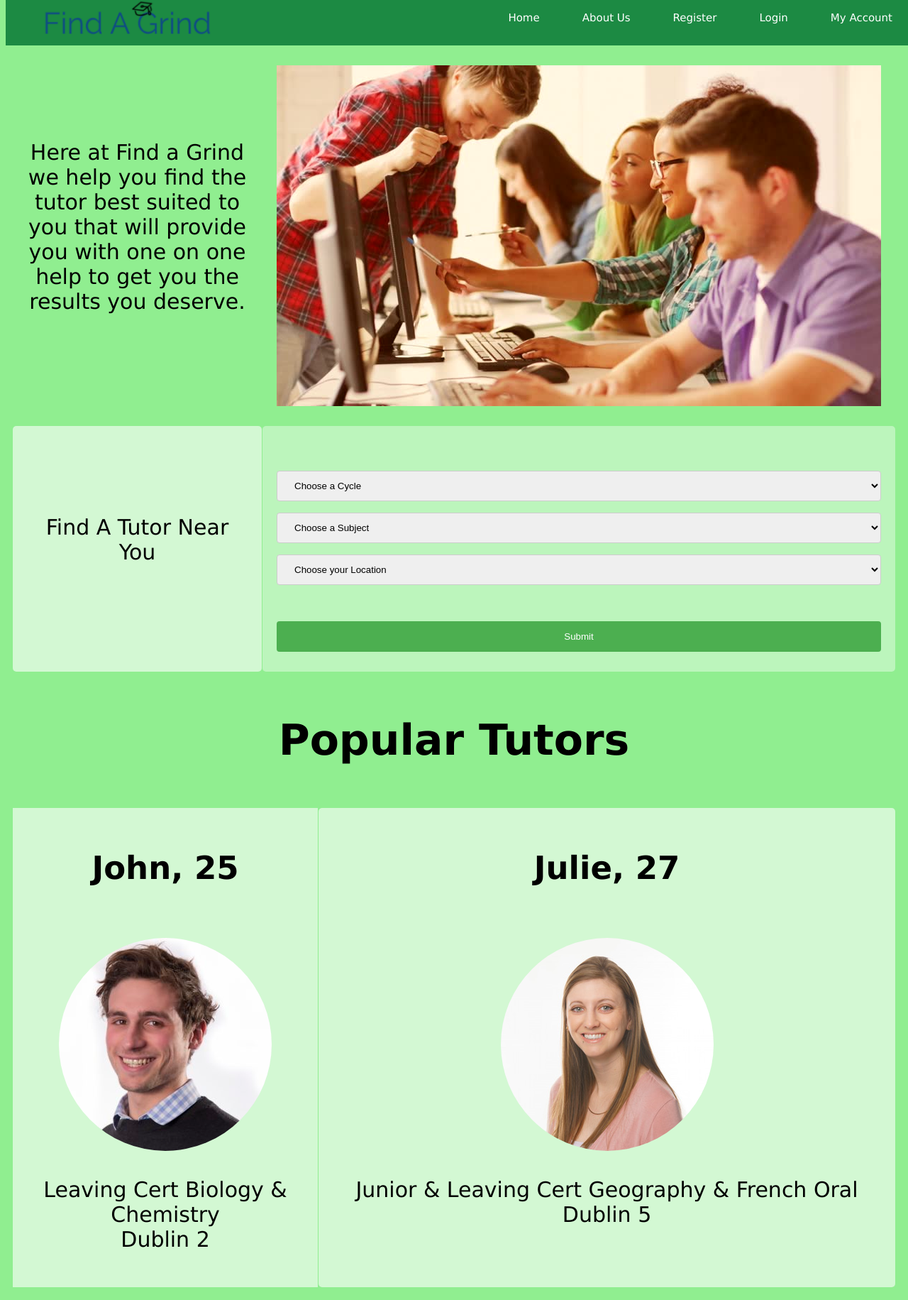
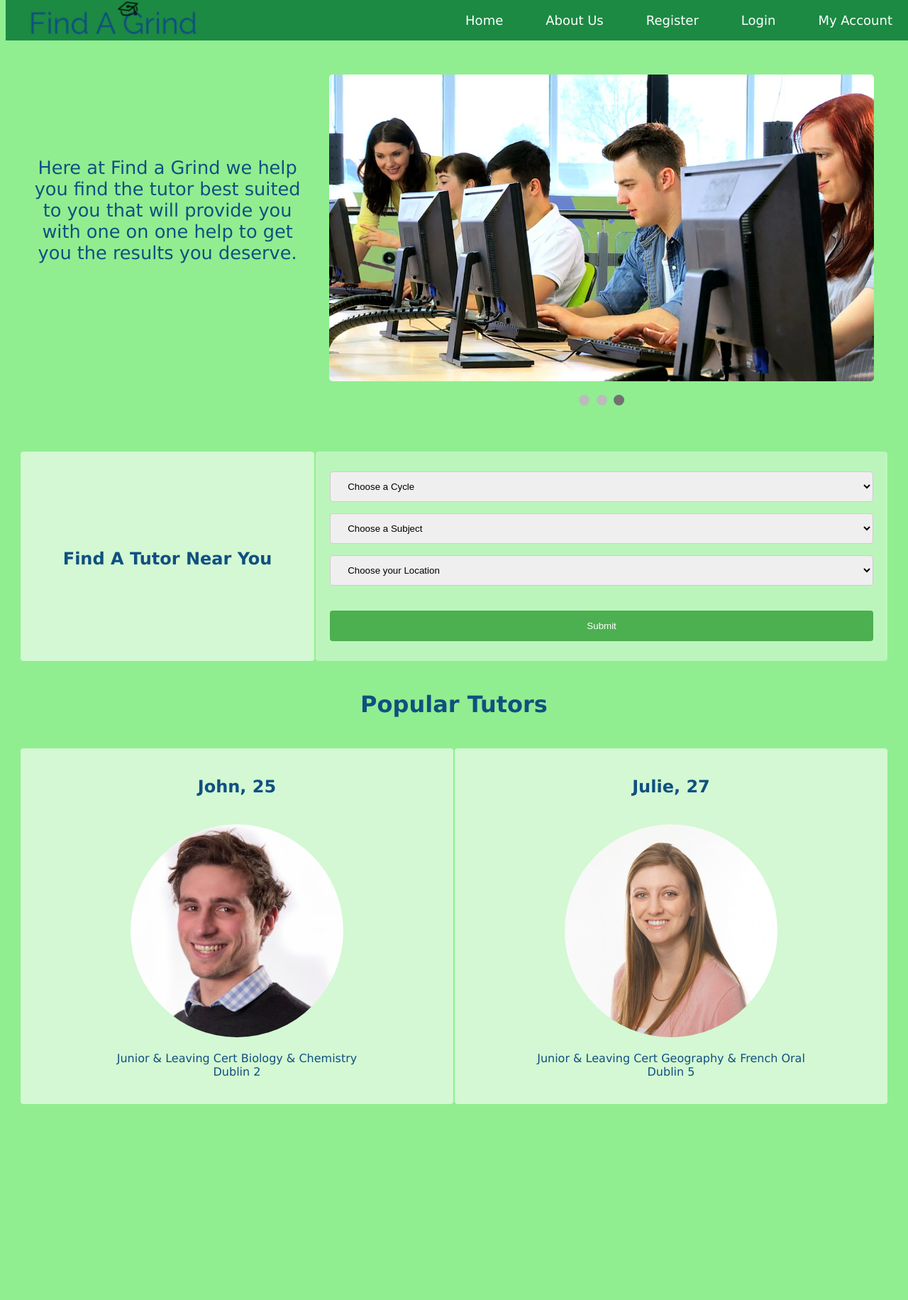
Before and after one commit to AtteKarppinen/GrindTutorServices, a PHP site: page / in a window 1280 px wide. Shown: the whole page at 71% size. After the commit the page ends 1555 px from the top, so only its background shows below. Run offline with PHP 8.4, Linux system fonts and the light colour scheme.

Commit message:
Merge Front-End Into Dev

```diff
--- a/Front-End/design.css
+++ b/Front-End/design.css
@@ -1,101 +1,201 @@
 body {
 	background-color: lightgreen;
+	font-family: "Lucida Grande", sans-serif;
+	color: rgb(16, 80, 128);
 }
 
 /* -----------------Navigation Bar ---------------------*/
 
-ul {
-	list-style-type: none;
-	margin: 0;
-	padding: 0;
+#navbar {
 	overflow: hidden;
 	background-color: rgb(28, 138, 67);
+	/* Make navbar to be on top of everything */
 	position: fixed;
+	z-index: 1000;
+	height: 57px;
+	width: 100%;
 	top: 0;
-	width: 100%;
-	display:inline-block;
 }
 
-li {
-	float: right;
-	font-family: "Lucida Grande", sans-serif;
-}
-
-li a {
-	display: block;
+#navbar a {
+	float: left;
 	color: white;
 	text-align: center;
 	padding: 16px 30px;
 	text-decoration: none;
+	font-size: 18px;
+	line-height: 25px;
 }
 
-li a:hover {
+#navbar #logo {
+	height: 60px;
+	padding-left: 30px;
+}
+
+#navbar a:hover {
   background-color: lightgreen;
   color: rgb(15, 77, 131);
 }
 
-#navbar #logo {
-	height: 60px;
-	padding-left: 50px;
+#navbar-right {
+	float: right;
 }
 
-/* Home Page */
+/* ---------------------Home Page----------------------- */
 
-.item1 {
-	grid-area: description;
-	font-family: "Lucida Grande", sans-serif;
+.container {
+	padding: 20px;
 }
-.item2 { grid-area: image; }
-.item3 {
-	grid-area: title;
+
+.row:after {
+	content: "";
+    display: table;
+    clear: both
+}
+
+.leftSideTop {
+	float: left;
+	width: 34%;
+	padding: 20px;
+	text-align: center;
+	font-size: 2vw;
+}
+
+.rightSideTop {
+	float: left;
+	width: 66%;
+	padding: 20px;
+}
+
+.leftSideMiddle {
+	float: left;
+	width: 34%;
+	padding: 20px;
 	background-color: #d3f8d3;
-	color: black;
+	border-radius: 5px;
+	padding-bottom: 110px;
+	padding-top: 117px;
+	text-align: center;
+	border-style: solid;
+	border-width: 1px;
+	border-color: lightgreen;
+}
+
+.rightSideMiddle {
+	float: left;
+	width: 66%;
+	padding: 20px;
+	border-radius: 5px;
+	background-color: #bcf5bc;
+	border-style: solid;
+	border-width: 1px;
+	border-color: lightgreen;
+}
+
+.tutors {
+	text-align: center;
+}
+
+.bottom {
+	float: left;
+	width: 50%;
+	padding: 20px;
+	text-align: center;
+	background-color: #d3f8d3;
+	border-radius: 5px;
+	border-style: solid;
+	border-width: 1px;
+	border-color: lightgreen
+}
+
+#roundedImage {
+	border-radius: 50%;
+}
+
+/*----------------------Slideshow------------*/
+
+.mySlides {
+	display: none;
+}
+
+#students {
+	vertical-align: middle;
+	display: block;
+	height: auto;
+	max-width: 100%;
+	/* Same height as smallest image's height */
+	max-height: 480px;
 	border-radius: 5px;
 }
 
-.item4 {
-	grid-area: search;
-	border-radius: 5px;
-	background-color: #bcf5bc;
-	padding: 20px;
+
+.slideshowContainer {
+  max-width: 1000px;
+  position: relative;
+  margin: auto;
 }
 
-.item5 {
-	grid-area: heading;
-	font-family: "Lucida Grande", sans-serif;
-}
-.item6 {
-	grid-area: tutor1;
-	background-color: #d3f8d3;
-
-}
-.item7 {
-	grid-area: tutor2;
-	background-color: #d3f8d3;
-	border-radius: 5px;
+.dot {
+  height: 15px;
+  width: 15px;
+  margin: 0 2px;
+  background-color: #bbb;
+  border-radius: 50%;
+  display: inline-block;
+  transition: background-color 0.6s ease;
 }
 
-.grid-container {
-	display: grid;
-	grid-template-areas:
-	'description description image image image image'
-	'title title search search search search'
-	'heading heading heading heading heading heading'
-	'tutor1 tutor1 tutor1 tutor2 tutor2 tutor2';
-	grid-gap: 1px;
-	background-color: lightgreen;
-	padding: 10px;
+.active {
+  background-color: #717171;
 }
 
-.grid-container > div {
+.fade {
+  -webkit-animation-name: fade;
+  -webkit-animation-duration: 1.5s;
+  animation-name: fade;
+  animation-duration: 1.5s;
+}
+
+@-webkit-keyframes fade {
+  from {opacity: .4}
+  to {opacity: 1}
+}
+
+@keyframes fade {
+  from {opacity: .4}
+  to {opacity: 1}
+}
+
+/* On smaller screens, decrease text size */
+@media only screen and (max-width: 300px) {
+  .text {font-size: 11px}
+}
+
+/* --------About-------- */
+
+.aboutText{
 	text-align: center;
-	padding: 20px ;
+	font-size: 2vw;
+}
+
+.descImg {
+	text-align: center;
+}
+
+.aboutHeader {
+	text-align: center;
+	padding: 10px ;
 	font-size: 30px;
 	font-family: "Lucida Grande", sans-serif;
 }
 
-#roundedImage {
-  border-radius: 50%;
+.aboutBody{
+	font-size: 2vw;
+	text-align: center;
+}
+
+#roundedImage2 {
+	border-radius: 10%;
 }
 
 /*-----------------Search Form on Home Page-----------------*/
@@ -315,3 +386,49 @@ span.reg {
 	color: red;
 	cursor: pointer;
 }
+
+/*------------Profile Page-----------------*/
+
+.fakeimg {
+	height:200px;
+	background-color: #aaa;
+	width: 100%;
+	padding: 20px;
+}
+
+ *{
+  box-sizing: border-box;
+}
+
+.leftcolumn {
+	float: left;
+	width: 25%;
+}
+
+.rightcolumn {
+	float: left;
+	width: 75%;
+	padding-left: 20px;
+}
+
+.card {
+	background-color: white;
+   padding: 20px;
+   margin-top: 20px;
+   border-radius: 5px;
+}
+
+/*-----------------Animation----------------*/
+#animate_background {
+	background-color: rgb(28, 138, 67);
+}
+
+#logo_animation {
+	width: 60%;
+	height: 40%;
+}
+
+#responsive_logo {
+	width: 100%;
+	height: auto;
+}
--- a/Front-End/index.php
+++ b/Front-End/index.php
@@ -2,22 +2,47 @@
 	session_start();
 	include("navigationbar.php");
 ?>
-
+<html>
 	<body>
-		<div class="grid-container">
-			<div class="item1">
+		<div class="container">
+			<div class="row">
+				<div class="leftSideTop">
+					<p>
 						<br><br><br>Here at Find a Grind we help you find the tutor best suited to you that will provide you with one on one help to get you the results you deserve.
-			</div>
-			<div class="item2">
-				<img src="Images/students.jpg" alt="Students">
+					</p>
 				</div>
 
-			<div class="item3">
-				<br><br><br>Find A Tutor Near You
+				<div class="rightSideTop">
+					<div class="slideshowContainer">
+						<div class="mySlides fade">
+							<img id="students" src="Images/students.jpg" alt="Students">
 						</div>
 
-			<div class="item4">
+						<div class="mySlides fade">
+							<img id="students" src="Images/tutor.jpg" alt="Tutors">
+						</div>
+
+						<div class="mySlides fade">
+							<img id="students" src="Images/computer.png" alt="Computers">
+						</div>
+					</div>
 					<br>
+					<div style="text-align:center">
+						<span class="dot"></span>
+						<span class="dot"></span>
+						<span class="dot"></span>
+					</div>
+				</div>
+			</div>
+		</div>
+
+		<div class="container">
+			<div class="row">
+				<div class="leftSideMiddle">
+					<h2>Find A Tutor Near You</h2>
+				</div>
+
+				<div class="rightSideMiddle">
 					<form action="/actionPage.php">
 						<select>
 							<option value="default">Choose a Cycle</option>
@@ -33,7 +58,6 @@
 							<option value="business">Business Studies</option>
 							<option value="chemistry">Chemistry</option>
 							<option value="classics">Classical Studies</option>
-						<option value="cspe">CSPE</option>
 							<option value="economics">Economics</option>
 							<option value="english">English</option>
 							<option value="french">French</option>
@@ -79,22 +103,26 @@
 						<input type="submit" value="Submit">
 					</form>
 				</div>
+			</div>
+		</div>
 
-			<div class="item5">
+		<div class="tutors">
 			<h1>Popular Tutors</h1>
 		</div>
 
-			<div class="item6">
+		<div class="container">
+			<div class="row">
+				<div class="bottom">
 					<h2>John, 25</h2>
 					<br>
 					<img id="roundedImage"src="Images/john.jpg" alt="Male Tutor">
 					<br>
 					<p>
-					Leaving Cert Biology & Chemistry <br>Dublin 2
+						Junior & Leaving Cert Biology & Chemistry <br>Dublin 2
 					</p>
 				</div>
 
-			<div class="item7">
+				<div class="bottom">
 					<h2>Julie, 27</h2>
 					<br>
 					<img id="roundedImage"src="Images/julie.jpg" alt="Female Tutor">
@@ -104,6 +132,10 @@
 					</p>
 				</div>
 			</div>
+		</div>
+
+		<script type="text/javascript" src="slideshow.js"></script>
+
 	</body>
 
 </html>
--- a/Front-End/navigationbar.php
+++ b/Front-End/navigationbar.php
@@ -4,17 +4,23 @@
 	<head>
 		<title>Find a Grind</title>
 		<link rel="stylesheet" type="text/css" href="design.css">
+		<script src="https://ajax.googleapis.com/ajax/libs/jquery/3.3.1/jquery.min.js"></script>
 		<script type="text/javascript" src="register.js"></script>
+		<script type="text/javascript" src="login.js"></script>
+		<script type="text/javascript" src="animate.js"></script>
+
 		<meta name="viewport" content="width=device-width, initial-scale=1">
 
-		<ul id="navbar">
-		<img id="logo" src="Images/logo.png">
-			<li><a href="myAccount.php">My Account</a></li>
-			<li><a href="login.php">Login</a></li>
-			<li><a href="register.php">Register</a></li>
-			<li><a href="about.php">About Us</a></li>
-			<li><a href="index.php">Home</a></li>
-		</ul>
+		<div id="navbar">
+			<img src="Images/logo.png" id="logo">
+			<div id="navbar-right">
+				<a href="index.php">Home</a>
+				<a href="about.php">About Us</a>
+				<a href="register.php">Register</a>
+				<a href="login.php">Login</a>
+				<a href="myAccount.php">My Account</a>
+			</div>
+		</div>
 		<br><br><br>
 
 	</head>
--- /dev/null
+++ b/Front-End/slideshow.js
@@ -0,0 +1,19 @@
+var slideIndex = 0;
+showSlides();
+
+	function showSlides() {
+		var i;
+		var slides = document.getElementsByClassName("mySlides");
+		var dots = document.getElementsByClassName("dot");
+		for (i = 0; i < slides.length; i++) {
+		slides[i].style.display = "none";
+	}
+	slideIndex++;
+	if (slideIndex > slides.length) {slideIndex = 1}
+	for (i = 0; i < dots.length; i++) {
+		dots[i].className = dots[i].className.replace(" active", "");
+	}
+	slides[slideIndex-1].style.display = "block";
+	dots[slideIndex-1].className += " active";
+	setTimeout(showSlides, 3000); // Change image every 2 seconds
+}
```
Also changed, not shown: other parts of Front-End/design.css (+23 -52 lines), Front-End/about.php (+37 -0 lines), Front-End/login.js (added, +63 -0 lines), Front-End/login.php (+12 -10 lines), Front-End/profile.php (added, +41 -0 lines), Front-End/register.js (+86 -1 lines), Front-End/register.php (+20 -18 lines), Front-End/images/Graduating1.jpg (added), Front-End/images/computer.png (added), Front-End/images/results.jpg (added), Front-End/images/students.png (added), Front-End/images/tutor.jpg (added), Front-End/students.jpg (added). Lines whose indentation alone changed are shown as unchanged.
